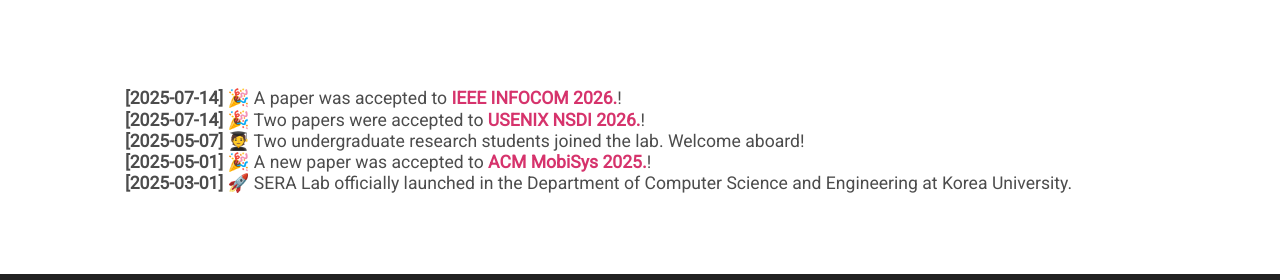
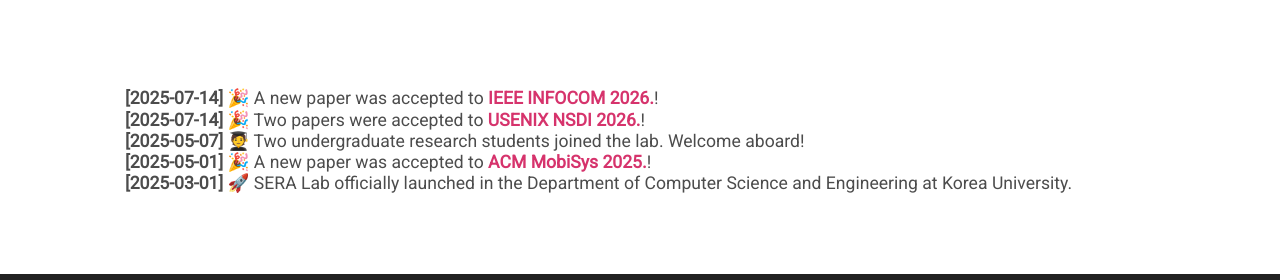
Before and after one commit to seyeon4302/seyeon4302.github.io, a Jekyll site: the page built from index.html, in a window 1280 px wide. Shown: the part 397-677 px from the top of the page. Built offline with Jekyll 4.4.1, drawn with Linux system fonts in a browser that asks for light colours.

Commit message:
Update index.html

```diff
--- a/index.html
+++ b/index.html
@@ -8,7 +8,7 @@
   <div class="container">
     <h2 class="section-title">Latest News</h2>
     <ul>
-      <li style="font-size: 1.1rem;"><strong>[2025-07-14]</strong> 🎉 A paper was accepted to <span style="color:#d6336c; font-weight:bold;">IEEE INFOCOM 2026.</span>!</li>
+      <li style="font-size: 1.1rem;"><strong>[2025-07-14]</strong> 🎉 A new paper was accepted to <span style="color:#d6336c; font-weight:bold;">IEEE INFOCOM 2026.</span>!</li>
       <li style="font-size: 1.1rem;"><strong>[2025-07-14]</strong> 🎉 Two papers were accepted to <span style="color:#d6336c; font-weight:bold;">USENIX NSDI 2026.</span>!</li>
       <li style="font-size: 1.1rem;"><strong>[2025-05-07]</strong> 🧑‍🎓 Two undergraduate research students joined the lab. Welcome aboard!</li>
       <li style="font-size: 1.1rem;"><strong>[2025-05-01]</strong> 🎉 A new paper was accepted to <span style="color:#d6336c; font-weight:bold;">ACM MobiSys 2025.</span>!</li>
```
